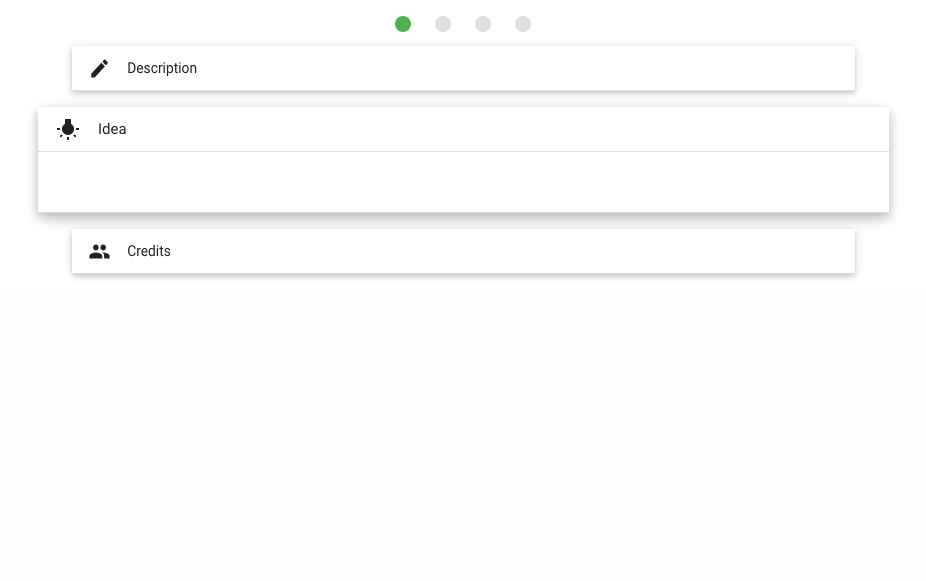
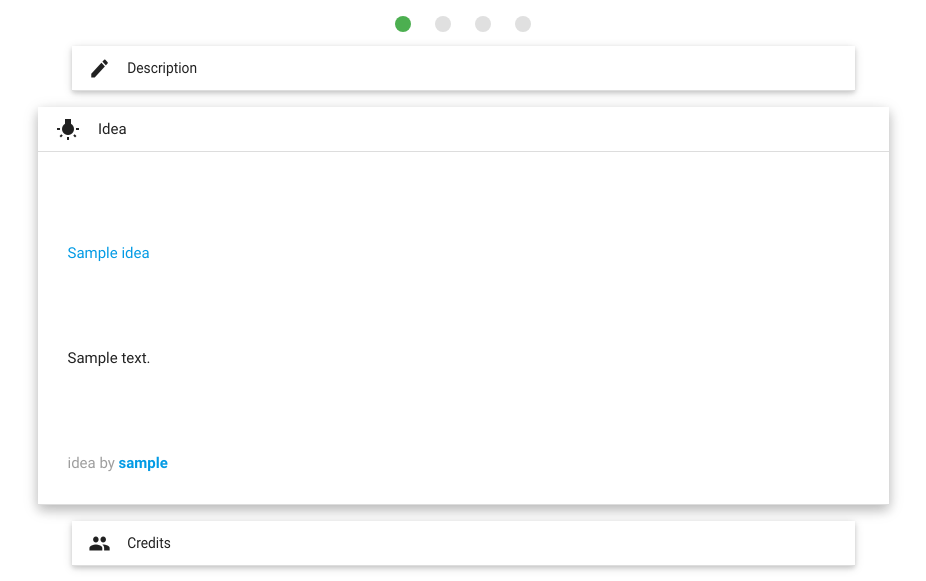
Before and after one commit to abhiniype/approom, a Django app: a page that uses apps/templates/apps/app_detail.html in a window 1280 px wide, after a click on "Idea". Shown: the part 815-1396 px from the top of the page, without its empty margins (177-1103 px from the left). Before the commit the page ends 1094 px from the top, so only its background shows below. Run offline with Django 3.2, Linux system fonts and the light colour scheme; tables that the repository leaves empty hold one stand-in row (values such as "Sample post"); grey boxes marked "Sample" are stand-in pictures; some libraries are stand-ins or nearby versions.

Commit message:
Implemented Idea list in app_detail page
Formatting still needs to be done: the gaps are WAY too large right
now!!

```diff
--- a/apps/templates/apps/app_detail.html
+++ b/apps/templates/apps/app_detail.html
@@ -65,7 +65,16 @@
           </li>
           <li>
             <div class="collapsible-header"><i class="mdi-image-wb-incandescent"></i>Idea</div>
-            <div class="collapsible-body white"><p><!--TODO ideabase to be put here --></p></div>
+            <div class="collapsible-body white">
+              {% if object.ideabase.exists %}
+              {% for idea in object.ideabase.all %}
+                <p>{% if idea.title %}<a href="{{idea.get_absolute_url}}"><p>{{idea.title}}</p></a>{% endif %}<br>
+                <p>{{idea.description}}</p>
+                <p class="grey-text"><br>idea by <a href="{{idea.user.get_absolute_url}}"><b>{{idea.user.username}}</b></a>
+                </p>
+              {% endfor %}
+              {% endif %}
+            </div>
           </li>
           <li>
             <div class="collapsible-header"><i class="mdi-social-group"></i>Credits</div>
```
